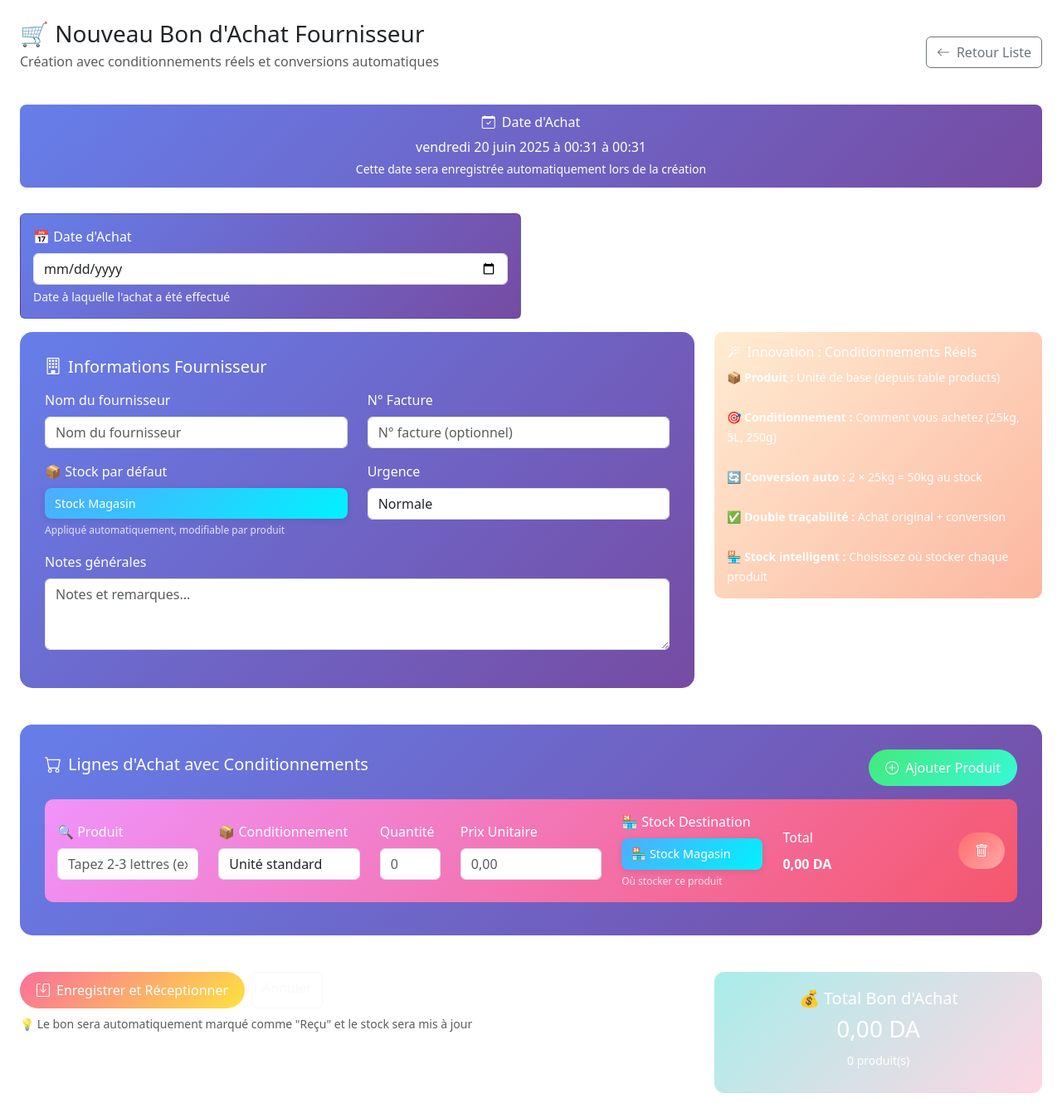
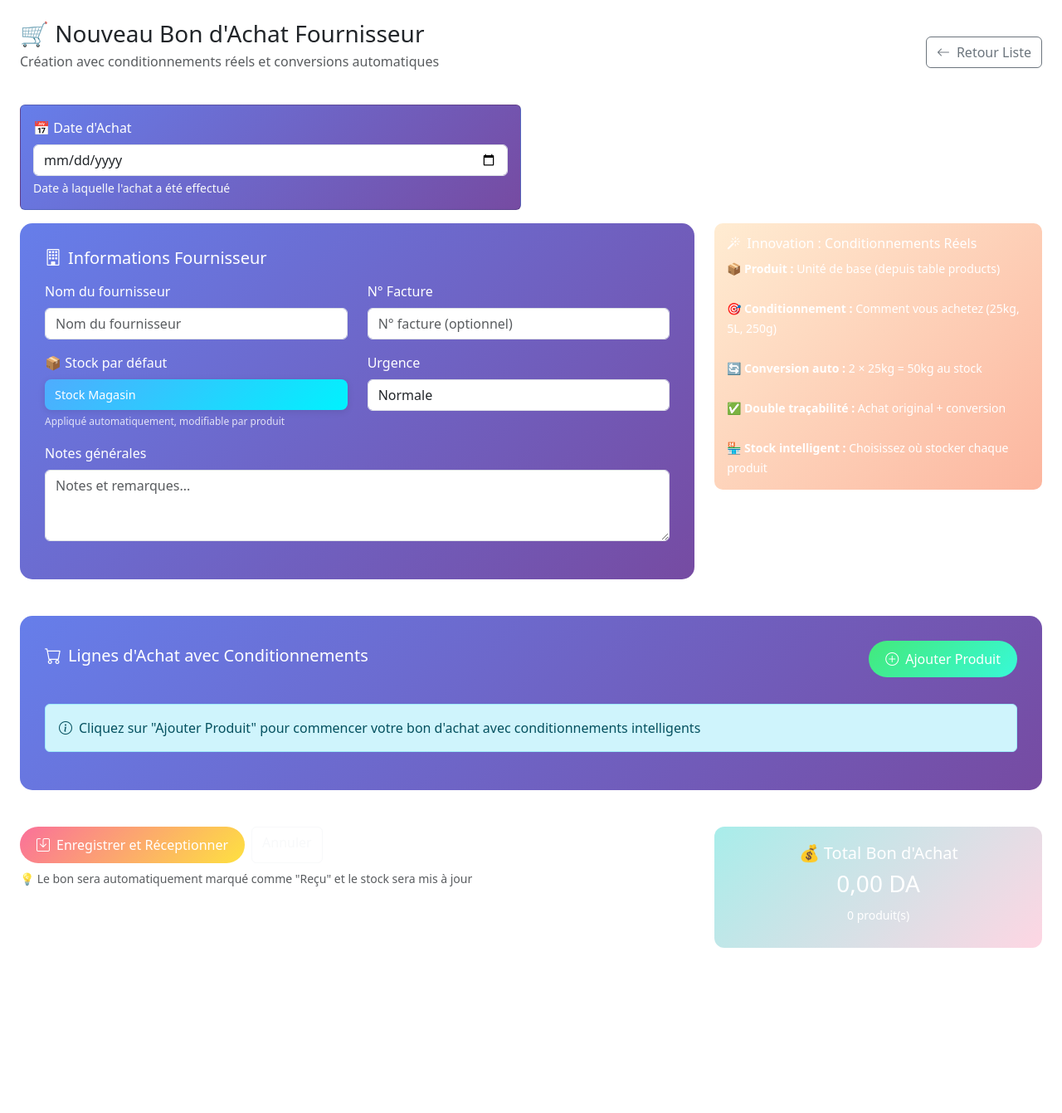
Before and after one commit to infocrasher/fee-maison-erp, a Flask app: page /admin/purchases/new in a window 1280 px wide. Shown: the part 56-1397 px from the top of the page at 83% size. After the commit the page ends 1198 px from the top, so only its background shows below. Run offline with Flask 3, Linux system fonts and the light colour scheme; the visitor is signed in with stand-in values (Sample User, id 1); data that the repository does not hold is empty; some libraries are stand-ins or nearby versions.

Commit message:
🔄 A72301:31171-502025n5 5RP 20/06/2025 01:31:50ée 6AMi50171n - {20/06/2025 01:31ilenAM31e} [{20AM01:31e01:31i31e}]

```diff
--- a/app/templates/purchases/new_purchase.html
+++ b/app/templates/purchases/new_purchase.html
@@ -202,17 +202,6 @@
                         <i class="bi bi-arrow-left me-2"></i>Retour Liste
                     </a>
                 </div>
-            </div>
-        </div>
-    </div>
-
-    <!-- ✅ NOUVEAU : Date d'achat automatique -->
-    <div class="row mb-3">
-        <div class="col-12">
-            <div class="date-info">
-                <h6><i class="bi bi-calendar-check me-2"></i>Date d'Achat</h6>
-                <span id="currentDateTime">Aujourd'hui - Chargement...</span>
-                <small class="d-block mt-1">Cette date sera enregistrée automatiquement lors de la création</small>
             </div>
         </div>
     </div>
```
